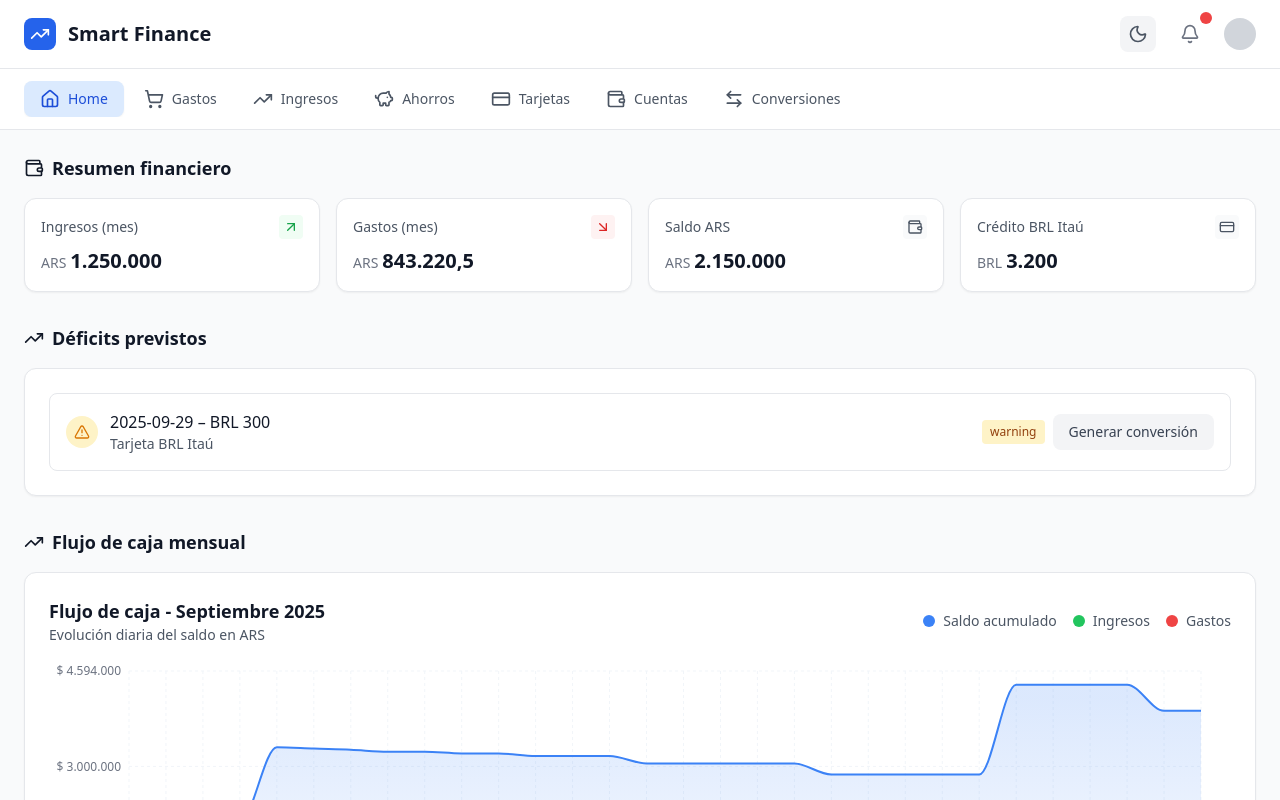
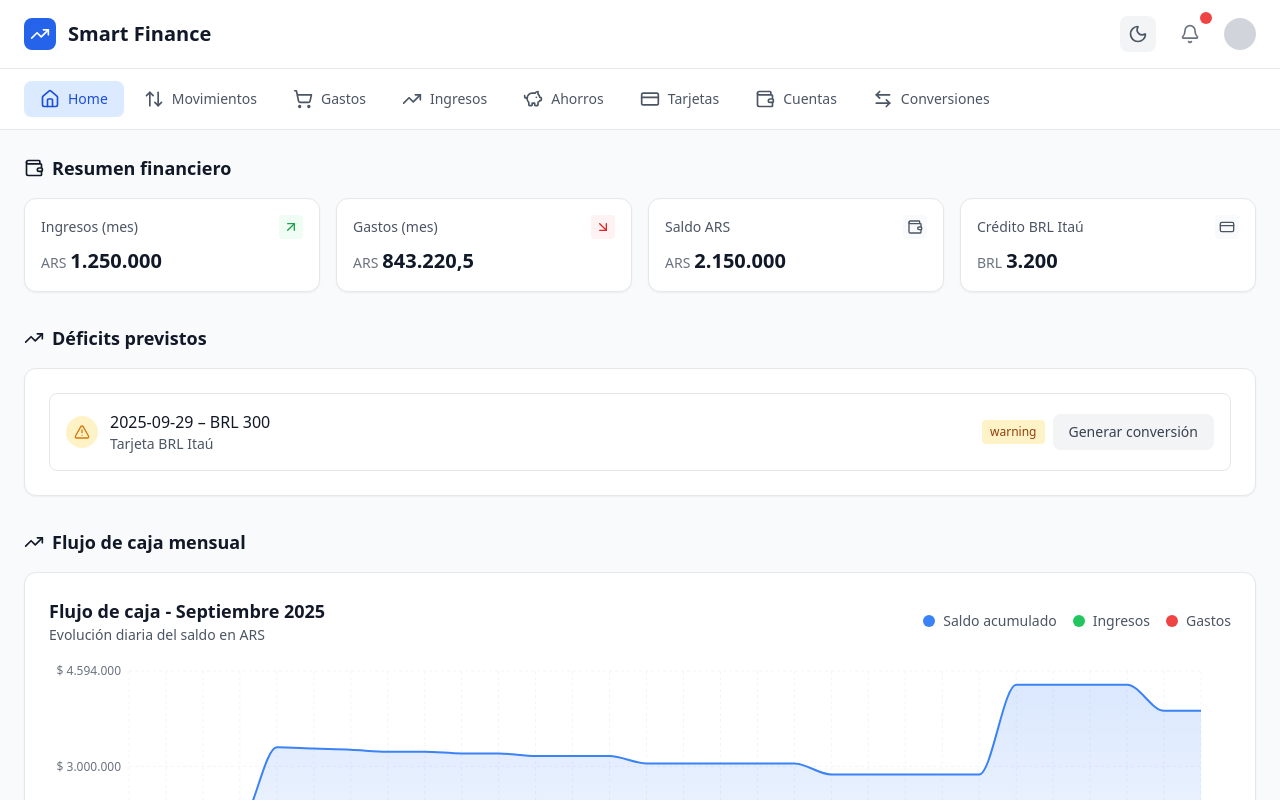
Before and after one commit to aerojosue/Smart-Finance, a React (Vite) app: page / in a window 1280 px wide. Shown: the top 800 px of the page. Built offline with nearby package versions, Linux system fonts and the light colour scheme.

Commit message:
Agregar Movimientos al menú de navegación

```diff
--- a/src/components/Navigation.tsx
+++ b/src/components/Navigation.tsx
@@ -6,7 +6,8 @@ import {
   PiggyBank,
   CreditCard,
   Wallet,
-  ArrowLeftRight
+  ArrowLeftRight,
+  ArrowUpDown
 } from 'lucide-react';
 
 type NavigationItem = {
@@ -22,6 +23,7 @@ type Props = {
 
 const navigationItems: NavigationItem[] = [
   { id: 'dashboard', label: 'Home', icon: <Home className="w-5 h-5" /> },
+  { id: 'movements', label: 'Movimientos', icon: <ArrowUpDown className="w-5 h-5" /> },
   { id: 'expenses', label: 'Gastos', icon: <ShoppingCart className="w-5 h-5" /> },
   { id: 'income', label: 'Ingresos', icon: <TrendingUp className="w-5 h-5" /> },
   { id: 'savings', label: 'Ahorros', icon: <PiggyBank className="w-5 h-5" /> },
--- a/src/pages/demo.tsx
+++ b/src/pages/demo.tsx
@@ -31,6 +31,8 @@ export default function Dashboard() {
     switch (activeSection) {
       case 'dashboard':
         return renderDashboard();
+      case 'movements':
+        return <div className="p-6"><h2 className="text-xl font-bold text-gray-900 dark:text-gray-100">Módulo de Movimientos</h2><p className="text-gray-600 dark:text-gray-400 mt-2">Registro unificado de ingresos, gastos, transferencias, pagos y ahorros. Próximamente...</p></div>;
       case 'expenses':
         return <div className="p-6"><h2 className="text-xl font-bold text-gray-900 dark:text-gray-100">Módulo de Gastos</h2><p className="text-gray-600 dark:text-gray-400 mt-2">Próximamente...</p></div>;
       case 'income':
```
